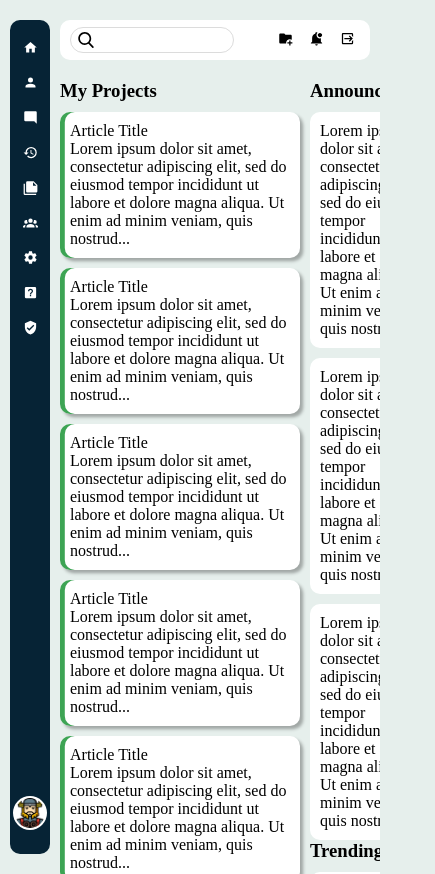
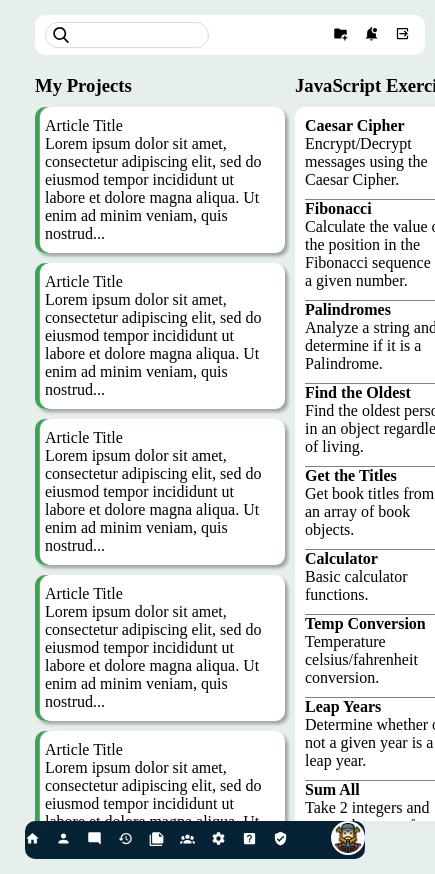
Before and after one commit to hayaman3/dashboard, a plain HTML site: page index.html in a window 390 px wide. Shown: the whole page, 435 px wide, since content can reach past the window. Drawn offline with Linux system fonts and the light colour scheme.

Commit message:
Added display responsiveness

```diff
--- a/index.html
+++ b/index.html
@@ -78,30 +78,71 @@
                     </div>
                 </article>
             </div>
-            <div class="flex">
-                <h3>Announcements</h3>
-                <div class="announcements">
-                    <div class="scroll">
-                        <p>Lorem ipsum dolor sit amet, consectetur adipiscing elit, sed do eiusmod tempor incididunt ut labore et dolore magna aliqua. Ut enim ad minim veniam, quis nostrud...</p>
-                    </div>
-                    <div class="scroll">
-                        <p>Lorem ipsum dolor sit amet, consectetur adipiscing elit, sed do eiusmod tempor incididunt ut labore et dolore magna aliqua. Ut enim ad minim veniam, quis nostrud...</p>
-                    </div>
-                    <div class="scroll">
-                        <p>Lorem ipsum dolor sit amet, consectetur adipiscing elit, sed do eiusmod tempor incididunt ut labore et dolore magna aliqua. Ut enim ad minim veniam, quis nostrud...</p>
-                    </div>
-                </div>
-                <h3>Trending</h3>
-                <div class="trending">
-                    <div class="scroll">
-                        <p>Lorem ipsum dolor sit amet, consectetur adipiscing elit, sed do eiusmod tempor incididunt ut labore et dolore magna aliqua. Ut enim ad minim veniam, quis nostrud...</p>
-                    </div>
-                </div>
+            <div class="exercises">
+                <h3>JavaScript Exercises</h3>
+                <article>
+                    <h4><a href="">Caesar Cipher</a></h4>
+                    <p>Encrypt/Decrypt messages using the Caesar Cipher.</p>
+                    <h4><a href="">Fibonacci</a></h4>
+                    <p>Calculate the value of the position in the Fibonacci sequence of a given number.</p>
+                    <h4><a href="">Palindromes</a></h4>
+                    <p>Analyze a string and determine if it is a Palindrome.</p>
+                    <h4><a href="">Find the Oldest</a></h4>
+                    <p>Find the oldest person in an object regardless of living.</p>
+                    <h4><a href="">Get the Titles</a></h4>
+                    <p>Get book titles from an array of book objects.</p>
+                    <h4><a href="">Calculator</a></h4>
+                    <p>Basic calculator functions.</p>
+                    <h4><a href="">Temp Conversion</a></h4>
+                    <p>Temperature celsius/fahrenheit conversion.</p>
+                    <h4><a href="">Leap Years</a></h4>
+                    <p>Determine whether or not a given year is a leap year.</p>
+                    <h4><a href="">Sum All</a></h4>
+                    <p>Take 2 integers and return the sum of every number between (and including) them.</p>
+                    <h4><a href="">Remove from Array</a></h4>
+                    <p>Remove a specified value from an array.</p>
+                    <h4><a href="">Reverse a String</a></h4>
+                    <p>Reverse a string.</p>
+                    <h4><a href="">Repeat a String</a></h4>
+                    <p>Repeat a string a given number of times.</p>
+                    <h4><a href="">Hello World</a></h4>
+                    <p>JEST Javascript Testing Framework exercise.</p>
+                </article>
+
+                <h3>CSS Exercises</h3>
+                <article>
+                    <h4><a href="">Grid Layout</a></h4>
+                    <p>The Holy Grail Layout with Grid</p>
+                    <h4><a href="">Grid Scaling 2</a></h4>
+                    <p>Holy Grail Mockup with Grid</p>
+                    <h4><a href="">Grid Scaling 1</a></h4>
+                    <p>Responsive Holy Grail Layout with Grid</p>
+                    <h4><a href="">Flex Layout 2</a></h4>
+                    <p>The Holy Grail of Layouts with Flexbox</p>
+                    <h4><a href="">Flex Layout 1</a></h4>
+                    <p>An entire page.</p>
+                    <h4><a href="">Flex Modal</a></h4>
+                    <p>A common "modal" style with Flexbox</p>
+                    <h4><a href="">Flex Information</a></h4>
+                    <p>A very common website feature</p>
+                    <h4><a href="">Flex Header 2</a></h4>
+                    <p>Another common header style</p>
+                    <h4><a href="">Flex Header 1</a></h4>
+                    <p>A Basic Header</p>
+                    <h4><a href="">Flex Center</a></h4>
+                    <p>Centering with Flexbox</p>
+                    <h4><a href="">Pop-Up Modal</a></h4>
+                    <p>Pop-Up Modal Activated on Button Click</p>
+                    <h4><a href="">Drop-Down Menu</a></h4>
+                    <p>Drop-Down Menu Activated on Hover</p>
+                    <h4><a href="">Button Hover</a></h4>
+                    <p>Change Text Size on Hover</p>
+                </article>
             </div>
         </section>
-        <footer>
+        <!-- <footer>
 
-        </footer>
+        </footer> -->
     </main>
     </div>
 </body>
--- a/style.css
+++ b/style.css
@@ -1,3 +1,6 @@
+/*
+    GENERAL ||
+*/
 *{
     margin:0px;
     padding:0px;
@@ -14,15 +17,31 @@ body{
     overflow: hidden;
     height: 100vh;
     margin:0 10px;
-    padding-top:10px;
 }
-
+a, a:hover, a:focus, a:active {
+    text-decoration: none;
+    color: inherit;
+}
+h3{
+    text-overflow: ellipsis;
+    white-space: nowrap;
+    overflow: hidden;
+    margin-bottom: 10px;
+}
+/*
+    WRAPPER ||
+*/
 .wrapper{
     display: flex;
     height: 100%;
+    margin:15px;
 }
+/*
+    SIDENAV ||
+*/
 .sidenav{
     min-width: 40px;
+    flex-basis:40px;
     display:flex;
     flex-direction: column;
     align-items: center;
@@ -31,7 +50,7 @@ body{
     border-radius: 10px;
     padding-bottom:20px;
     padding-top: 20px;
-    margin-top: 10px;
+
 }
 nav{
     display:flex;
@@ -53,11 +72,14 @@ nav svg{
     border-radius: 50%;
     background: var(--white);
 }
+/*
+    MAIN ||
+*/
 main{
     overflow-y: auto;
     width: 100vw;
     height: 100%;
-    padding:10px;
+    padding:0 10px 10px 10px;
 }
 main::-webkit-scrollbar {
     width: 15px;
@@ -72,6 +94,9 @@ main::-webkit-scrollbar-thumb {
     background-clip: content-box;
     background-color: #41729F;
 }
+/*
+    HEADER ||
+*/
 header{
     background-color: var(--white);
     margin:0 auto;
@@ -93,17 +118,26 @@ header svg{
     display: block;
     margin: auto 0;
 } */
-header div:nth-child(2){
+header :nth-child(2){
     display: flex;
     gap:1rem;
 }
+/*
+    SECTION ||
+*/
 section{
     display:flex;
     gap:10px;
 }
+section :nth-child(1){
+    flex-grow:2;
+}
+/*
+    GRID ||
+*/
 .grid{
     display:grid;
-    grid-template-columns: repeat(auto-fit, minmax(240px, 1fr));
+    grid-template-columns: repeat(auto-fit, minmax(250px, 1fr));
     gap:10px;
 }
 .card{
@@ -114,30 +148,28 @@ section{
             inset 0.3em 0 0 #3da454,
             0.2em 0.2em 0.2em rgba(0,0,0,0.3);
 }
-.title{
-
+/*
+    EXERCISES ||
+*/
+.exercises > h3:nth-of-type(1){
+    width:inherit;
+    overflow: hidden;
 }
-h3{
-    margin-bottom: 10px;
+.exercises > h3:nth-of-type(2){
+    margin-top: 10px;
 }
-.flex{
+.exercises{
+    display:flex;
+    flex-direction: column;
+    flex-basis:30%;
+}
+.exercises article{
+    background: #ffffff;
+    padding: 10px 10px 10px 10px;
+    border-radius: 10px;
     display:flex;
     flex-direction: column;
 }
-.announcements{
-    display:flex;
-    flex-direction: column;
-    gap:10px;
-}
-.scroll{
-    background: #ffffff;
-    padding: 10px;
-    border-radius: 10px;
-    max-width: 200px;
-
-}
-
-
 /* footer{
     height:500px;
     background:rgb(238, 238, 238);
@@ -152,8 +184,7 @@ h3{
     border-radius: 50%;
     z-index: 4;
 } */
-
-input {
+input{
     color: rgba(0,0,0,.87);
     outline-color: none;
     background-color: transparent;
@@ -162,11 +193,9 @@ input {
     flex-grow:1;
     font-size: 10px;
 }
-
 input:focus {
     outline: none;
 }
-
 .search-icon {
     color: rgb(154, 160, 166);
     margin: 0px 5px;
@@ -190,3 +219,35 @@ input:focus {
 .trial:hover{
   box-shadow: 1px 1px 8px 1px #dcdcdc;
 }
+.exercises p{
+    border-bottom: 1px solid grey;
+
+    padding-bottom: 10px;
+}
+
+@media (max-width: 550px) {
+    .wrapper {
+        flex-direction: column-reverse;
+    }
+    .sidenav{
+        display: flex;
+        align-items: center;
+        justify-content: space-between;
+        flex-direction: row;
+        /* padding:5px 10px; */
+        padding:0px;
+        margin:0px;
+        overflow-x: hidden;
+        max-height:50px;
+        max-width: 500px;
+
+    }
+    .wrapper nav{
+        display: flex;
+        align-items: center;
+        overflow-x: hidden;
+        flex-direction: row;
+        padding:0;
+        height:100%
+    }
+}
```
